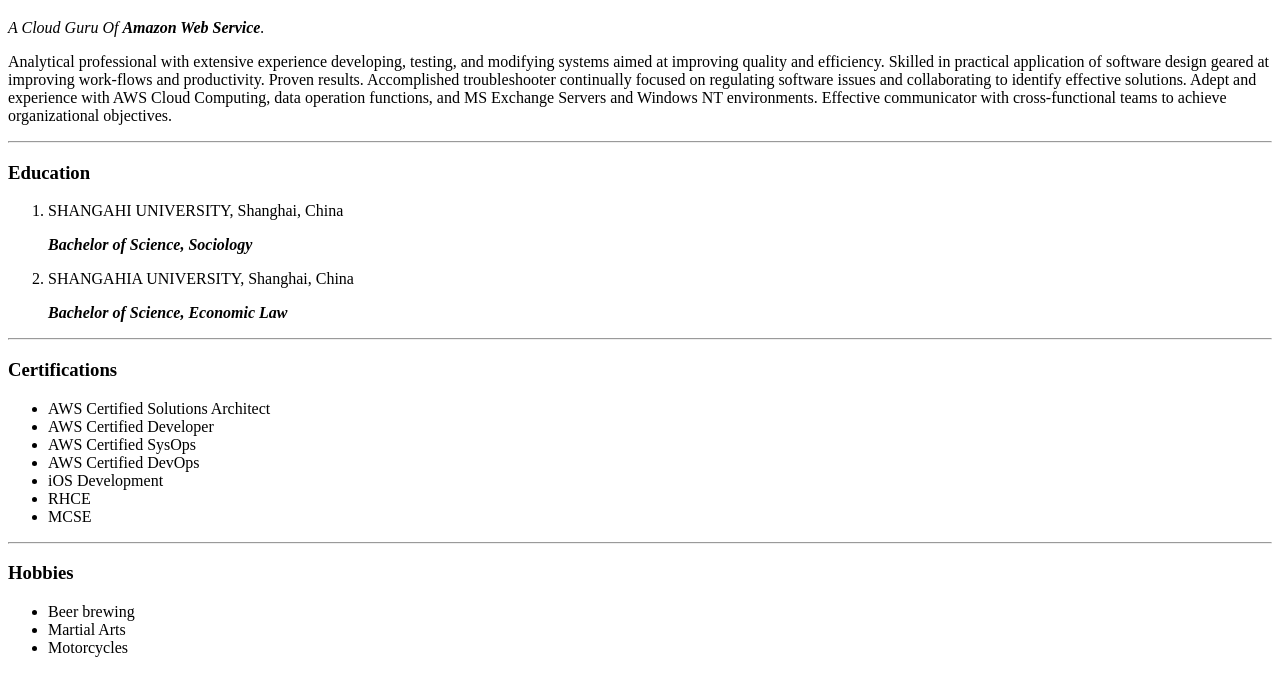
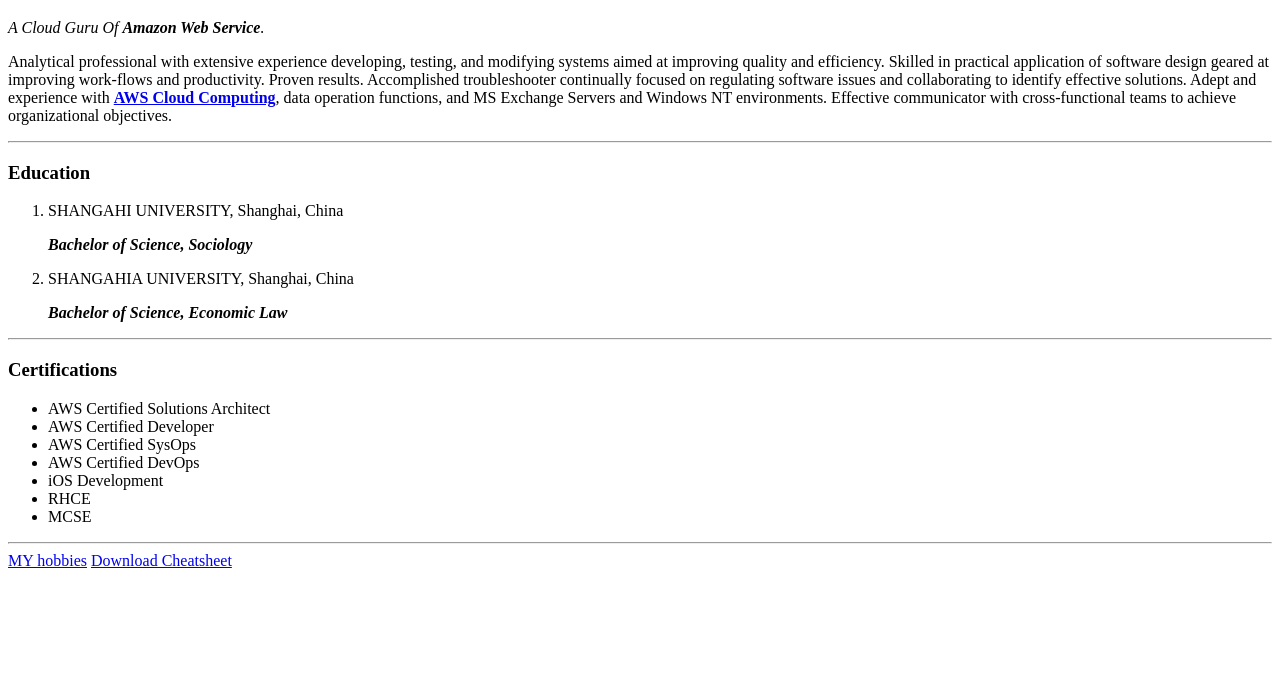
Before and after one commit to hzhengran/cv, a plain HTML site: page index.html in a window 1280 px wide. Shown: the part 373-1046 px from the top of the page. After the commit the page ends 951 px from the top, so only its background shows below. Drawn offline with Linux system fonts and the light colour scheme.

Commit message:
add hobbies.html

```diff
--- a/index.html
+++ b/index.html
@@ -25,7 +25,7 @@
 	<p>Analytical professional with extensive experience developing, testing, and modifying systems aimed at improving quality and efficiency.
 		Skilled in practical application of software design geared at improving work-flows and productivity. Proven results.
 		Accomplished troubleshooter continually focused on regulating software issues and collaborating to identify effective solutions.
-		Adept and experience with AWS Cloud Computing, data operation functions, and MS Exchange Servers and Windows NT environments.
+		Adept and experience with <strong><a href="http://aws.amazon.com">AWS Cloud Computing</a></strong>, data operation functions, and MS Exchange Servers and Windows NT environments.
 		Effective communicator with cross-functional teams to achieve organizational objectives.
 	</p>
 	<hr />
@@ -52,12 +52,10 @@
 		<li>MCSE</li>
 	</ul>
 	<hr />
-	<h3>Hobbies</h3>
-	<ul>
-		<li>Beer brewing</li>
-		<li>Martial Arts</li>
-		<li>Motorcycles</li>
-	</ul>
+
+	<a href="hobbies.html">MY hobbies</a>
+
+	<a download href="https://web.stanford.edu/group/csp/cs21/htmlcheatsheet.pdf">Download Cheatsheet</a>
 </body>
 
 </html>
```
Also changed, not shown: hobbies.html (added, +16 -0 lines).
